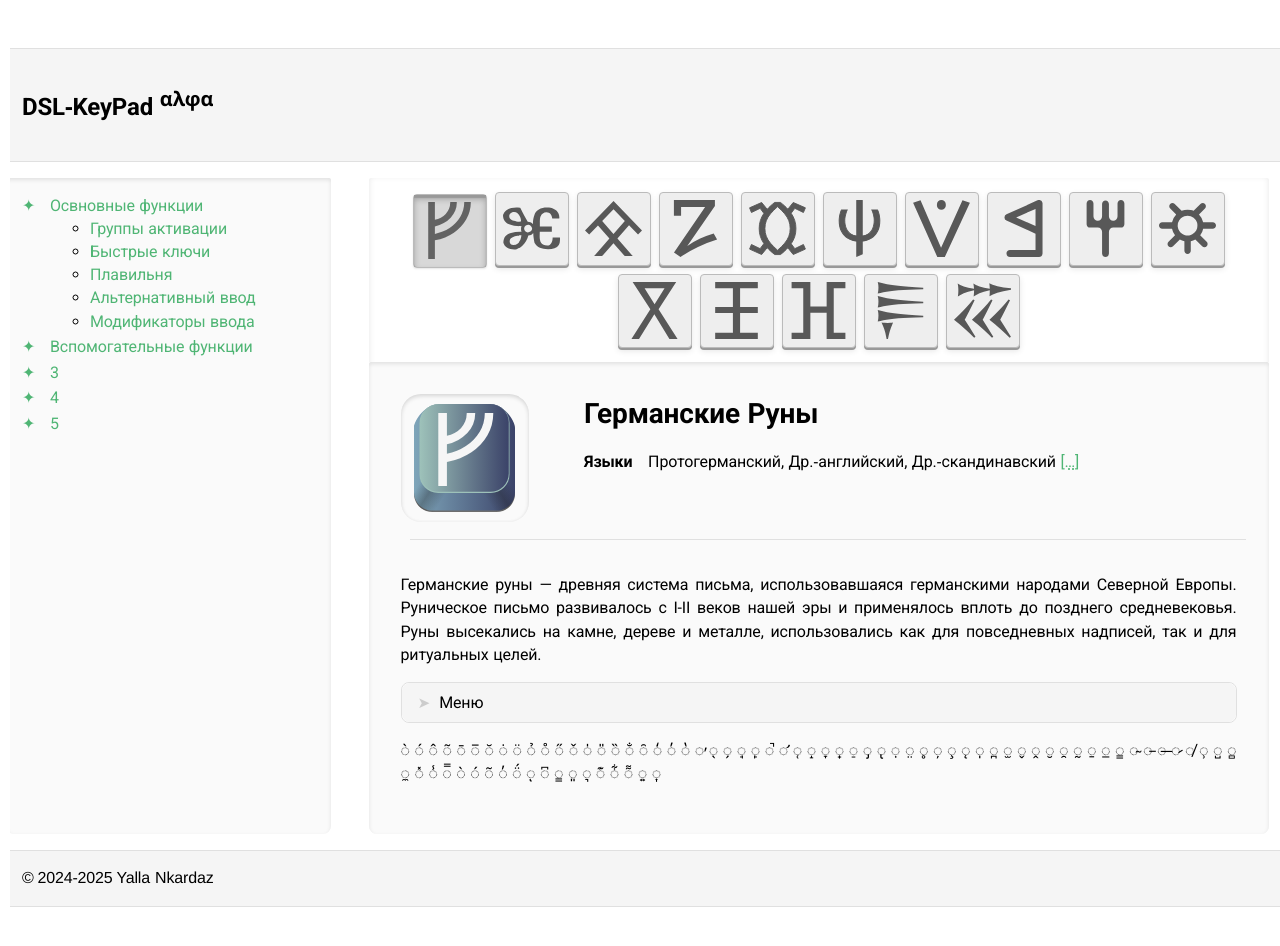
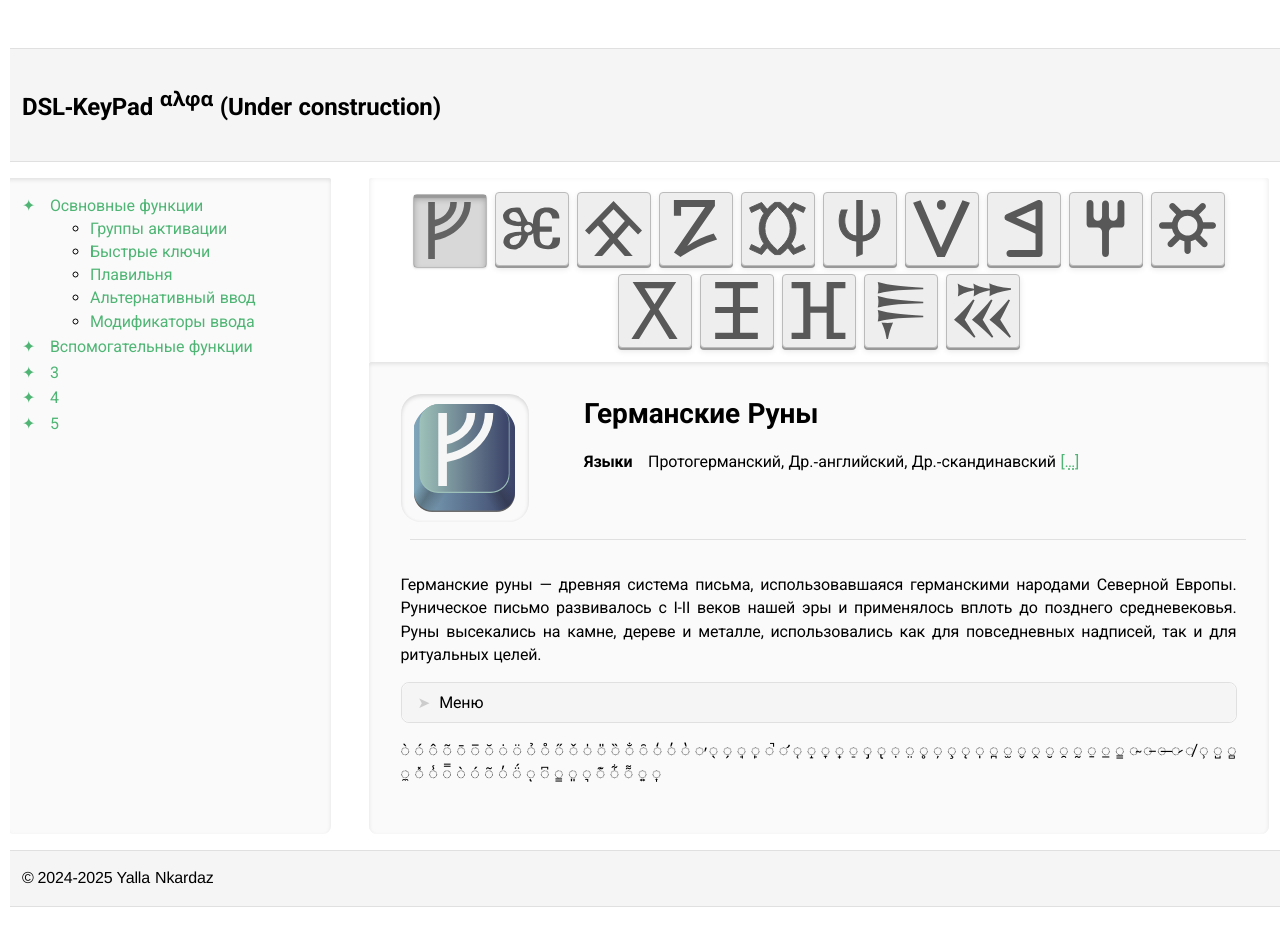
Before and after one commit to DemerNkardaz/DSL-KeyPad-Docs, a plain HTML site: page index.html in a window 1280 px wide. Drawn offline with Linux system fonts and the light colour scheme.

Commit message:
Test of multirepo push

```diff
--- a/index.html
+++ b/index.html
@@ -51,7 +51,7 @@
 	<body>
 		<section class="root-container">
 			<header class="content-header">
-				<h1>DSL‐KeyPad <sup>αλφα</sup></h1>
+				<h1>DSL‐KeyPad <sup>αλφα</sup> (Under construction)</h1>
 			</header>
 			<main class="content-container">
 				<nav class="content-list">
```
